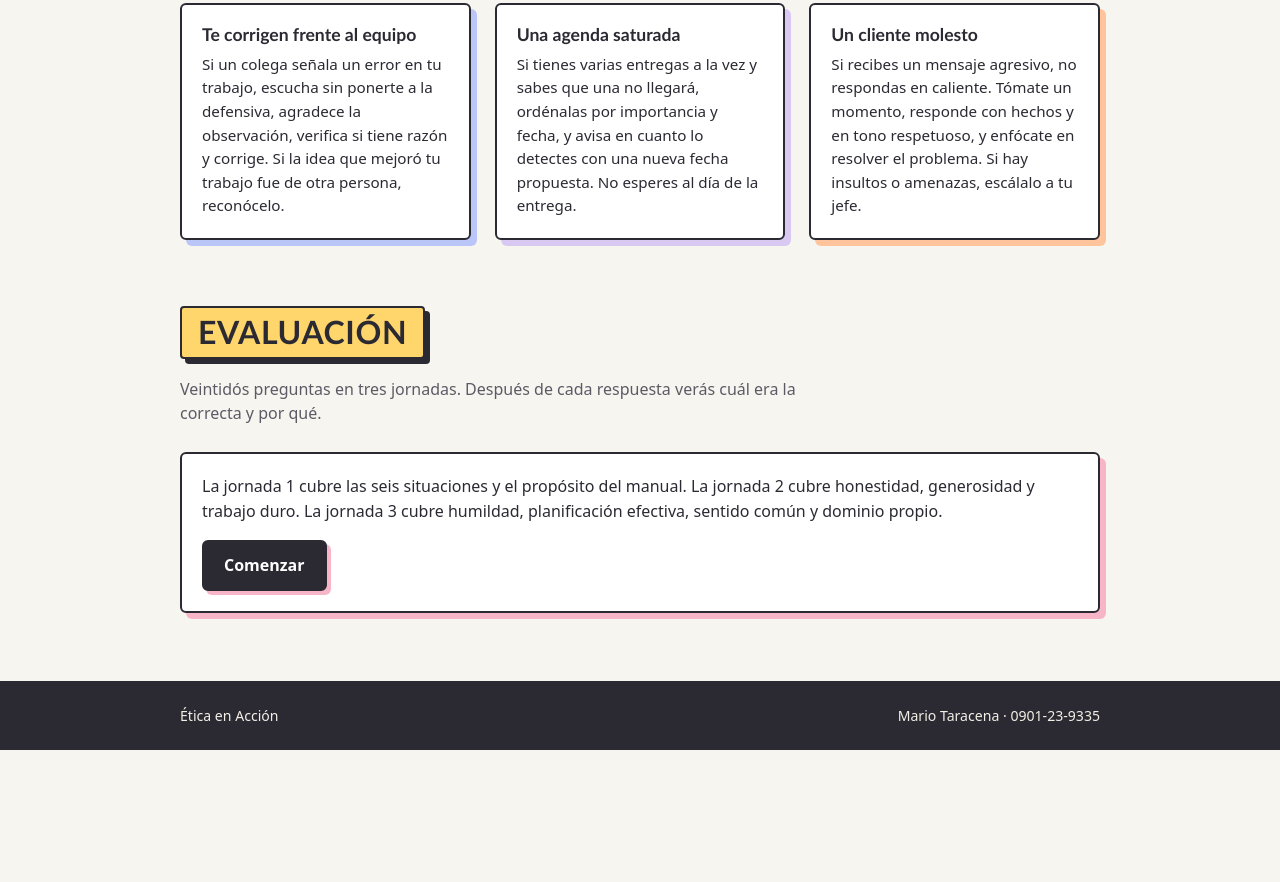
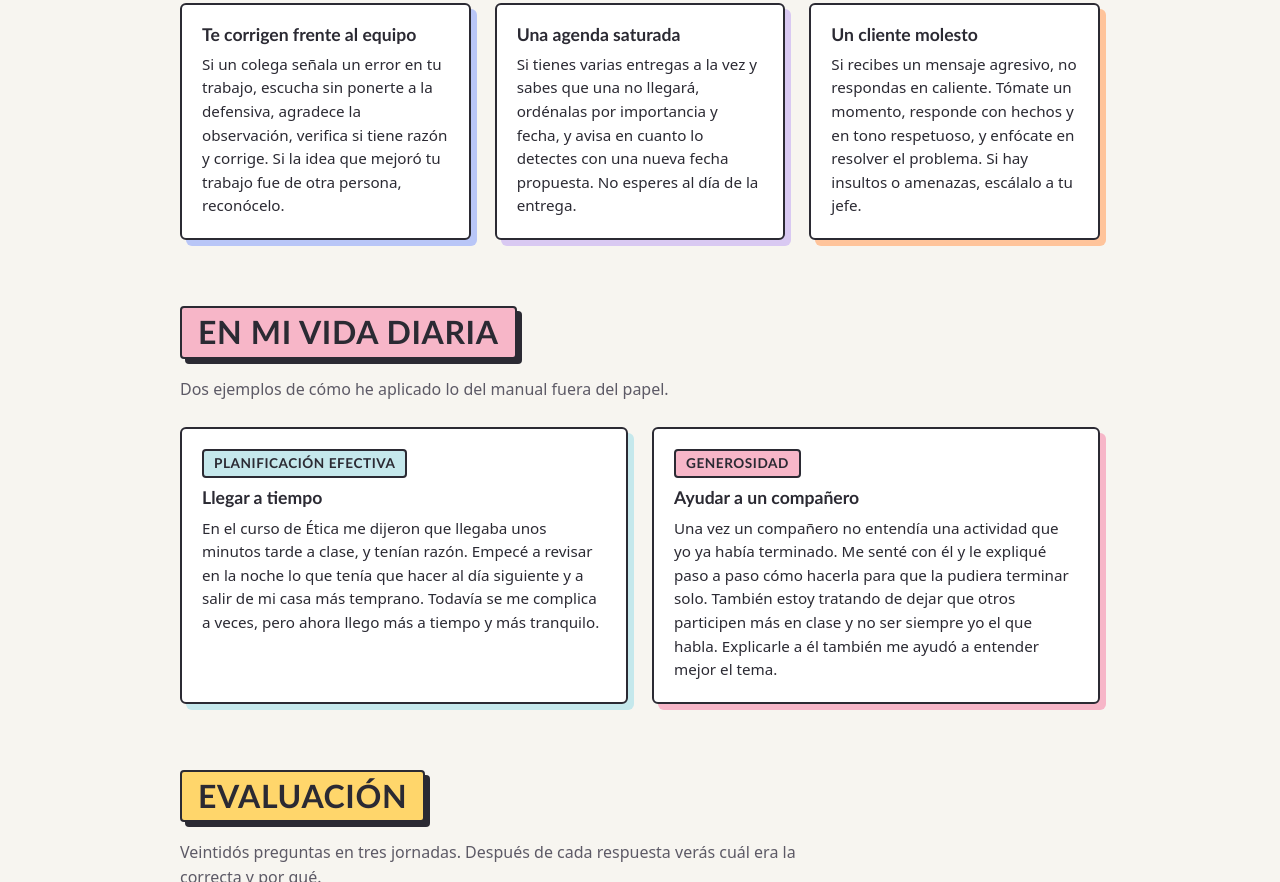
Before and after one commit to mtaracenap-umg/manual_etico, a plain HTML site: page index.html in a window 1280 px wide. Shown: the part 1918-2800 px from the top of the page. Before the commit the page ends 2668 px from the top, so only its background shows below. Drawn offline with Linux system fonts and the light colour scheme.

Commit message:
Agregar seccion En mi vida diaria con dos ejemplos personales
Co-Authored-By: Claude Opus 5.5 <noreply@anthropic.com>

```diff
--- a/index.html
+++ b/index.html
@@ -17,6 +17,7 @@
       <ul>
         <li><a class="link" href="#valores">Siete valores</a></li>
         <li><a class="link" href="#situaciones">Situaciones</a></li>
+        <li><a class="link" href="#vida-diaria">Mi vida diaria</a></li>
         <li><a class="link" href="#evaluacion">Evaluación</a></li>
       </ul>
     </nav>
@@ -67,6 +68,17 @@
         <div class="card sit c-blue"><h3>Te corrigen frente al equipo</h3><p>Si un colega señala un error en tu trabajo, escucha sin ponerte a la defensiva, agradece la observación, verifica si tiene razón y corrige. Si la idea que mejoró tu trabajo fue de otra persona, reconócelo.</p></div>
         <div class="card sit c-lilac"><h3>Una agenda saturada</h3><p>Si tienes varias entregas a la vez y sabes que una no llegará, ordénalas por importancia y fecha, y avisa en cuanto lo detectes con una nueva fecha propuesta. No esperes al día de la entrega.</p></div>
         <div class="card sit c-orange"><h3>Un cliente molesto</h3><p>Si recibes un mensaje agresivo, no respondas en caliente. Tómate un momento, responde con hechos y en tono respetuoso, y enfócate en resolver el problema. Si hay insultos o amenazas, escálalo a tu jefe.</p></div>
+      </div>
+    </div>
+  </section>
+
+  <section id="vida-diaria">
+    <div class="wrap">
+      <h2 class="section-title c-pink">En mi vida diaria</h2>
+      <p class="intro">Dos ejemplos de cómo he aplicado lo del manual fuera del papel.</p>
+      <div class="grid2">
+        <div class="card sit c-teal"><span class="tag c-teal">Planificación efectiva</span><h3>Llegar a tiempo</h3><p>En el curso de Ética me dijeron que llegaba unos minutos tarde a clase, y tenían razón. Empecé a revisar en la noche lo que tenía que hacer al día siguiente y a salir de mi casa más temprano. Todavía se me complica a veces, pero ahora llego más a tiempo y más tranquilo.</p></div>
+        <div class="card sit c-pink"><span class="tag c-pink">Generosidad</span><h3>Ayudar a un compañero</h3><p>Una vez un compañero no entendía una actividad que yo ya había terminado. Me senté con él y le expliqué paso a paso cómo hacerla para que la pudiera terminar solo. También estoy tratando de dejar que otros participen más en clase y no ser siempre yo el que habla. Explicarle a él también me ayudó a entender mejor el tema.</p></div>
       </div>
     </div>
   </section>
--- a/styles.css
+++ b/styles.css
@@ -76,6 +76,7 @@ section { padding: 54px 0 12px; }
 .grid2 { display: grid; grid-template-columns: repeat(auto-fit, minmax(280px, 1fr)); gap: 24px; }
 .sit h3 { font-size: 1.1rem; margin: 0 0 8px; }
 .sit p { margin: 0; font-size: .95rem; }
+.sit .tag { margin-bottom: 10px; }
 
 /* Evaluación */
 .progress { display: flex; gap: 4px; margin-bottom: 16px; }
```
